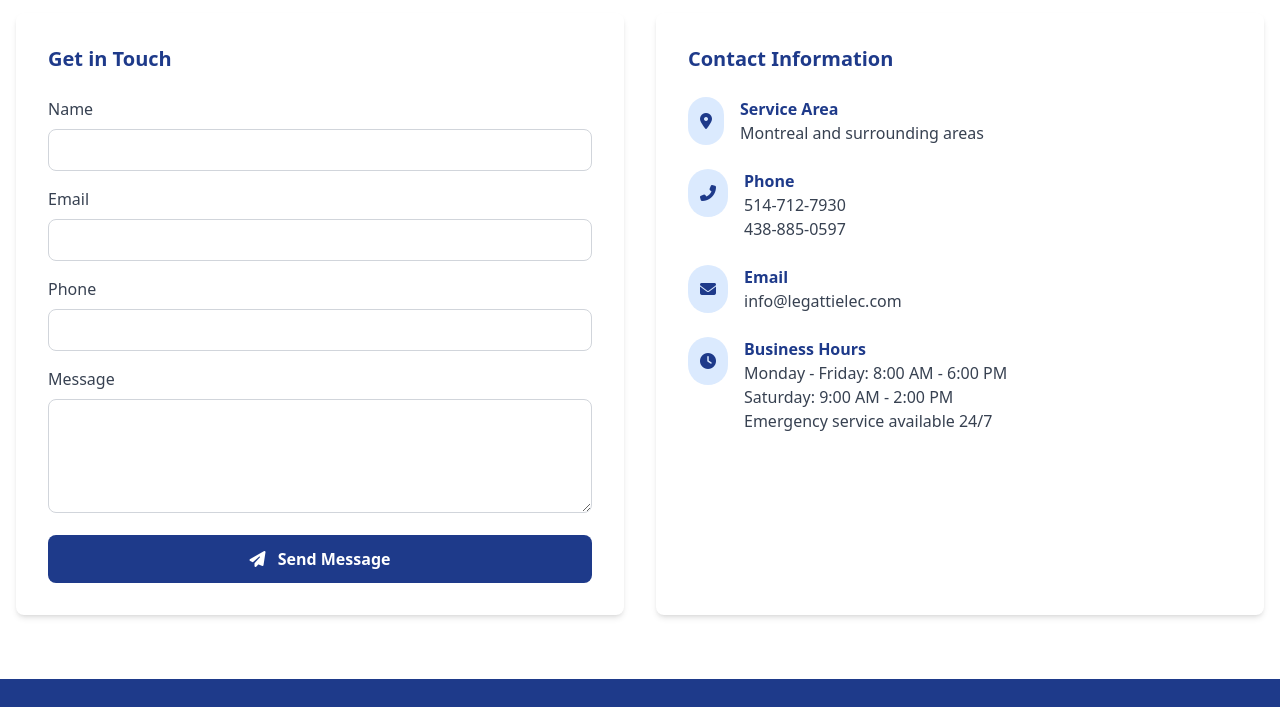
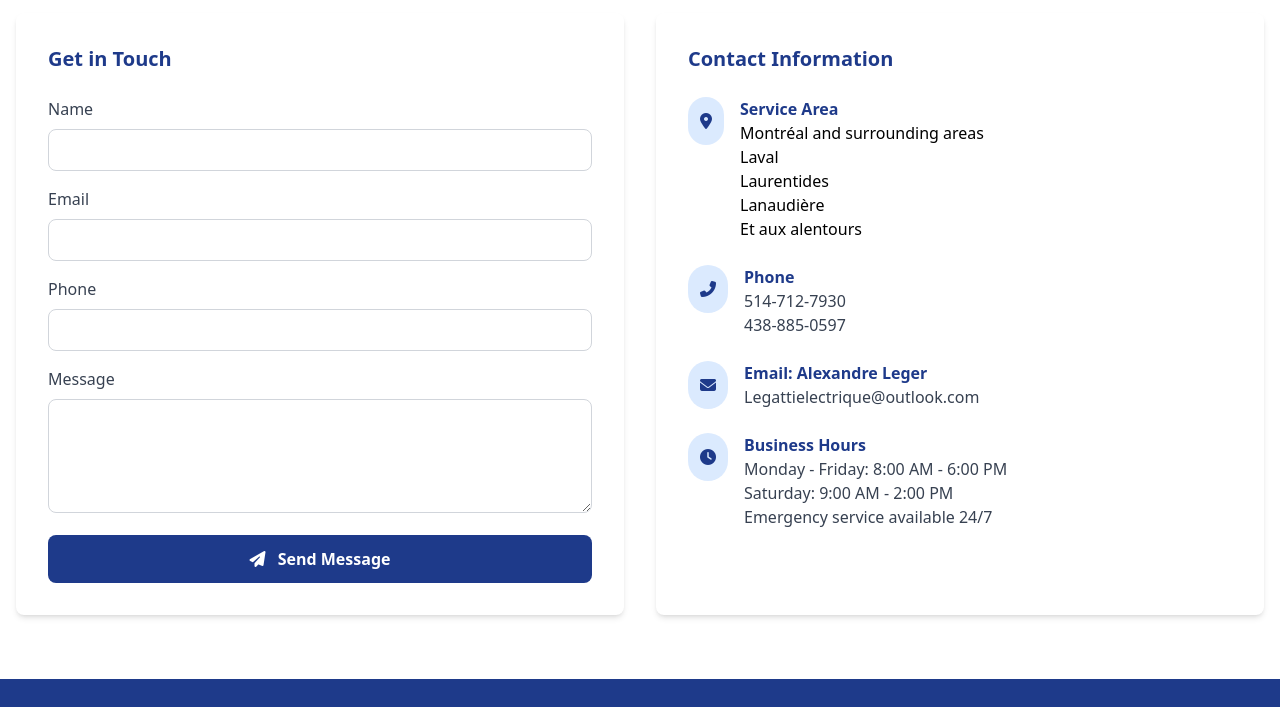
Before and after one commit to mynhar/legattielectrique, a plain HTML site: page index.html in a window 1280 px wide. Shown: the part 3360-4067 px from the top of the page. Drawn offline with nearby package versions, Linux system fonts and the light colour scheme.

Commit message:
e-mail correcto

```diff
--- a/index.html
+++ b/index.html
@@ -489,7 +489,16 @@
                                 </div>
                                 <div>
                                     <h4 class="font-bold text-blue-900">Service Area</h4>
-                                    <p class="text-gray-700">Montreal and surrounding areas</p>
+                                    <!-- Montréal and surrounding areas -->
+                                    <p class="text-gray-700">
+                                    <ul>
+                                        <li>Montréal and surrounding areas</li>
+                                        <li>Laval</li>
+                                        <li>Laurentides</li>
+                                        <li>Lanaudière</li>
+                                        <li>Et aux alentours</li>
+                                    </ul>
+                                    </p>
                                 </div>
                             </div>
 
@@ -511,10 +520,10 @@
                                     <i class="fas fa-envelope text-blue-900"></i>
                                 </div>
                                 <div>
-                                    <h4 class="font-bold text-blue-900">Email</h4>
+                                    <h4 class="font-bold text-blue-900">Email: Alexandre Leger</h4>
                                     <p class="text-gray-700">
                                         <a href="mailto:info@legattielec.com"
-                                            class="hover:underline">info@legattielec.com</a>
+                                            class="hover:underline">Legattielectrique@outlook.com</a>
                                     </p>
                                 </div>
                             </div>
```
